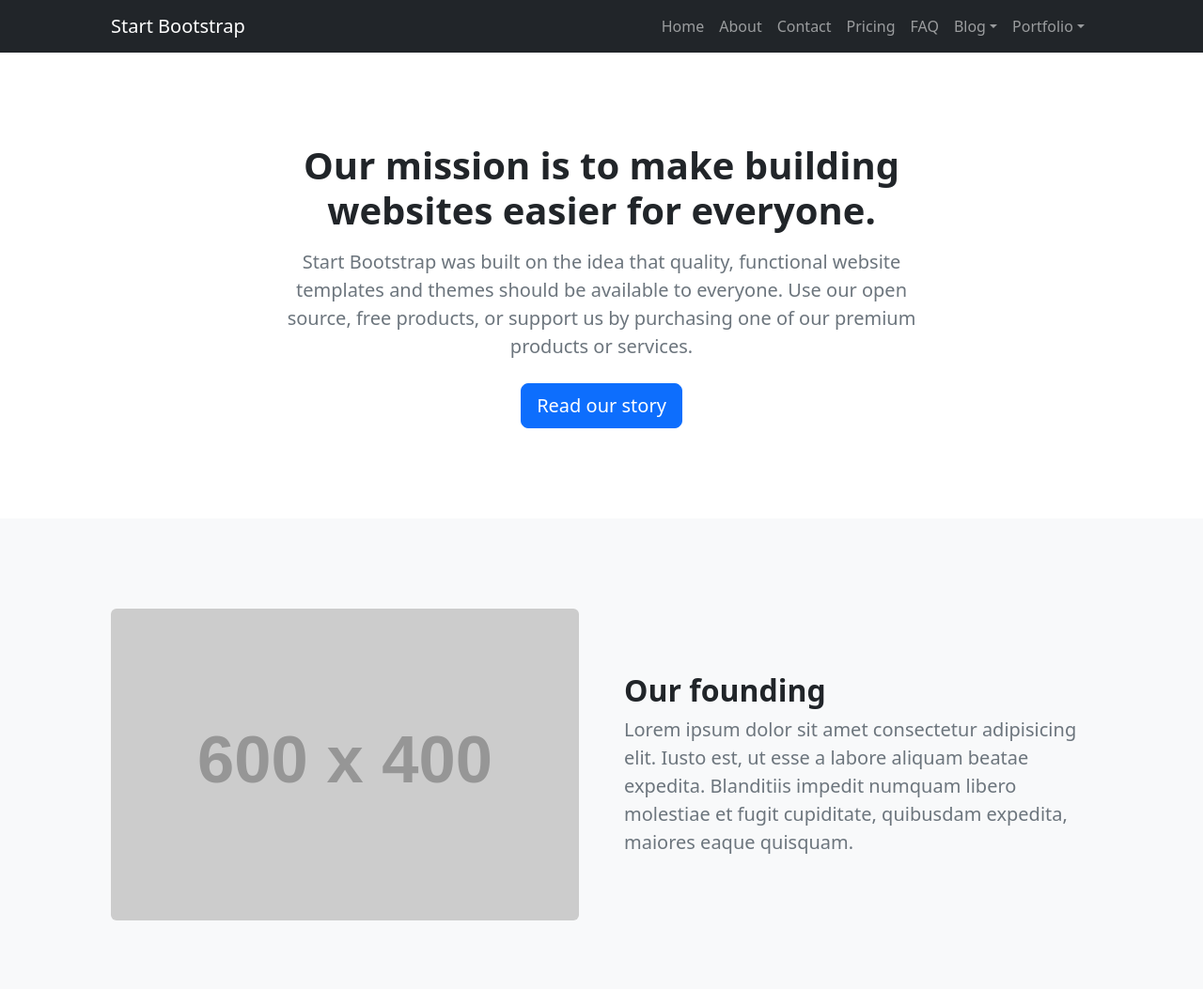
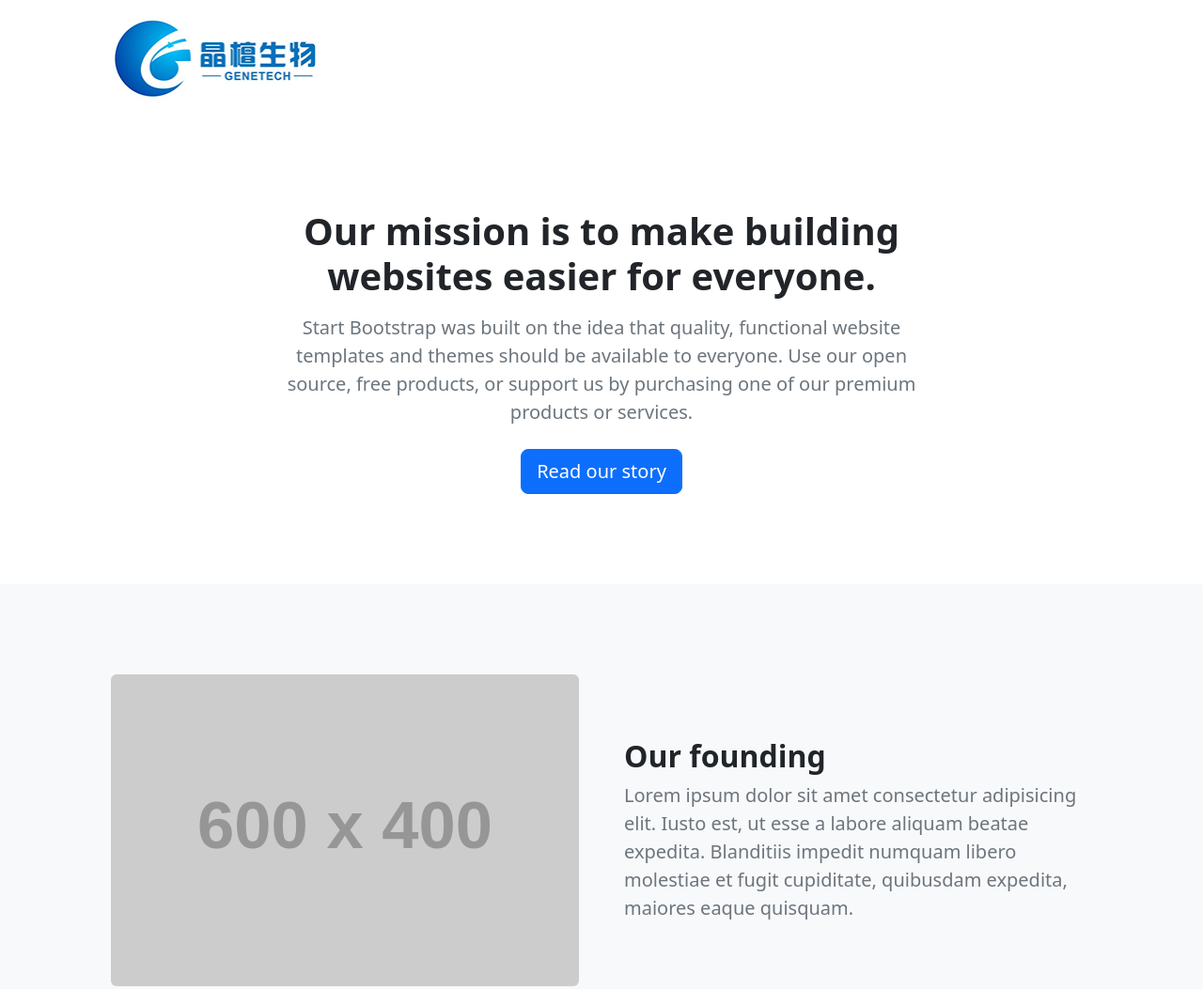
Before and after one commit to genetechchina/genetechchina, a plain HTML site: page about.html in a window 1280 px wide. Shown: the top 1053 px of the page at 94% size. Drawn offline with nearby package versions, Linux system fonts and the light colour scheme; placeholder pictures from the web are drawn by us.

Commit message:
Add files via upload

```diff
--- a/about.html
+++ b/about.html
@@ -16,9 +16,11 @@
     <body class="d-flex flex-column">
         <main class="flex-shrink-0">
             <!-- Navigation-->
-            <nav class="navbar navbar-expand-lg navbar-dark bg-dark">
+            <nav class="navbar navbar-expand-lg navbar-dark bg-mellow">
                 <div class="container px-5">
-                    <a class="navbar-brand" href="index.html">Start Bootstrap</a>
+                    <a class="navbar-brand" href="index.html">
+                        <img src="./images/logo.jpg" width = "230", height = "100" class="navbar-brand" href="index.html">
+                    </a>
                     <button class="navbar-toggler" type="button" data-bs-toggle="collapse" data-bs-target="#navbarSupportedContent" aria-controls="navbarSupportedContent" aria-expanded="false" aria-label="Toggle navigation"><span class="navbar-toggler-icon"></span></button>
                     <div class="collapse navbar-collapse" id="navbarSupportedContent">
                         <ul class="navbar-nav ms-auto mb-2 mb-lg-0">
```
